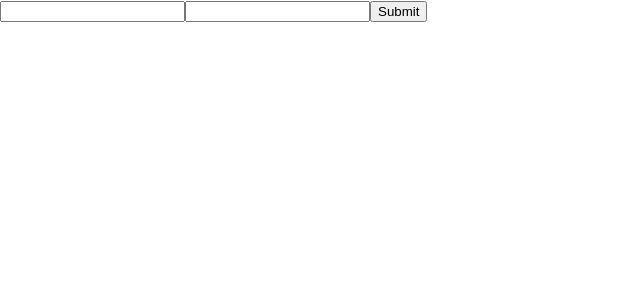
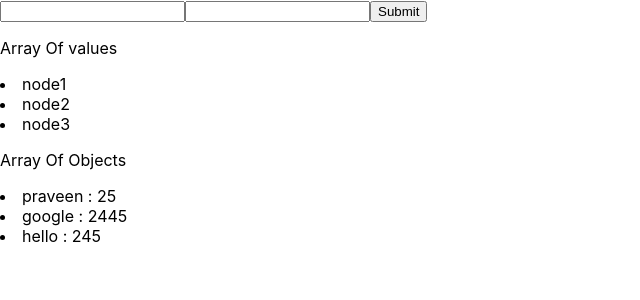
Before and after one commit to praveenvjpm/ReactRefresh, a React (Create React App) app: page / in a window 1280 px wide. Shown: the top 300 px of the page, without its empty margins (0-640 px from the left). Built offline with nearby package versions, Linux system fonts and the light colour scheme.

Commit message:
react map of Objects and map of arrays

```diff
--- a/src/App.js
+++ b/src/App.js
@@ -1,4 +1,5 @@
 import React, { useState } from 'react'
+import Arr from './Arr'
 
 export default function App() {
   // const [user, setUser] = useState("");
@@ -33,6 +34,8 @@ export default function App() {
         <input type="password" name="password" value={password} onChange={onchange} />
         <input type="submit" />
       </form>
+
+      <Arr />
     </div>
   )
 }
--- /dev/null
+++ b/src/Arr.js
@@ -0,0 +1,36 @@
+import React from 'react'
+
+export default function Arr() {
+    const arr = ["node1", "node2", "node3"];
+
+    const arrObj = [
+        {
+            name: 'praveen',
+            age: '25'
+        },
+        {
+            name: 'google',
+            age: '2445'
+        },
+        {
+            name: 'hello',
+            age: '245'
+        }
+    ];
+    return (
+        <div>
+            <p>Array Of values</p>
+            {
+                arr.map(
+                    (value, index) => <li key={index}>{value}</li>
+                )
+            }
+            <p>Array Of Objects</p>
+            {
+                arrObj.map(
+                    (value, index) => <li key={index}>{value.name} : {value.age}</li>
+                )
+            }
+        </div>
+    )
+}
```
